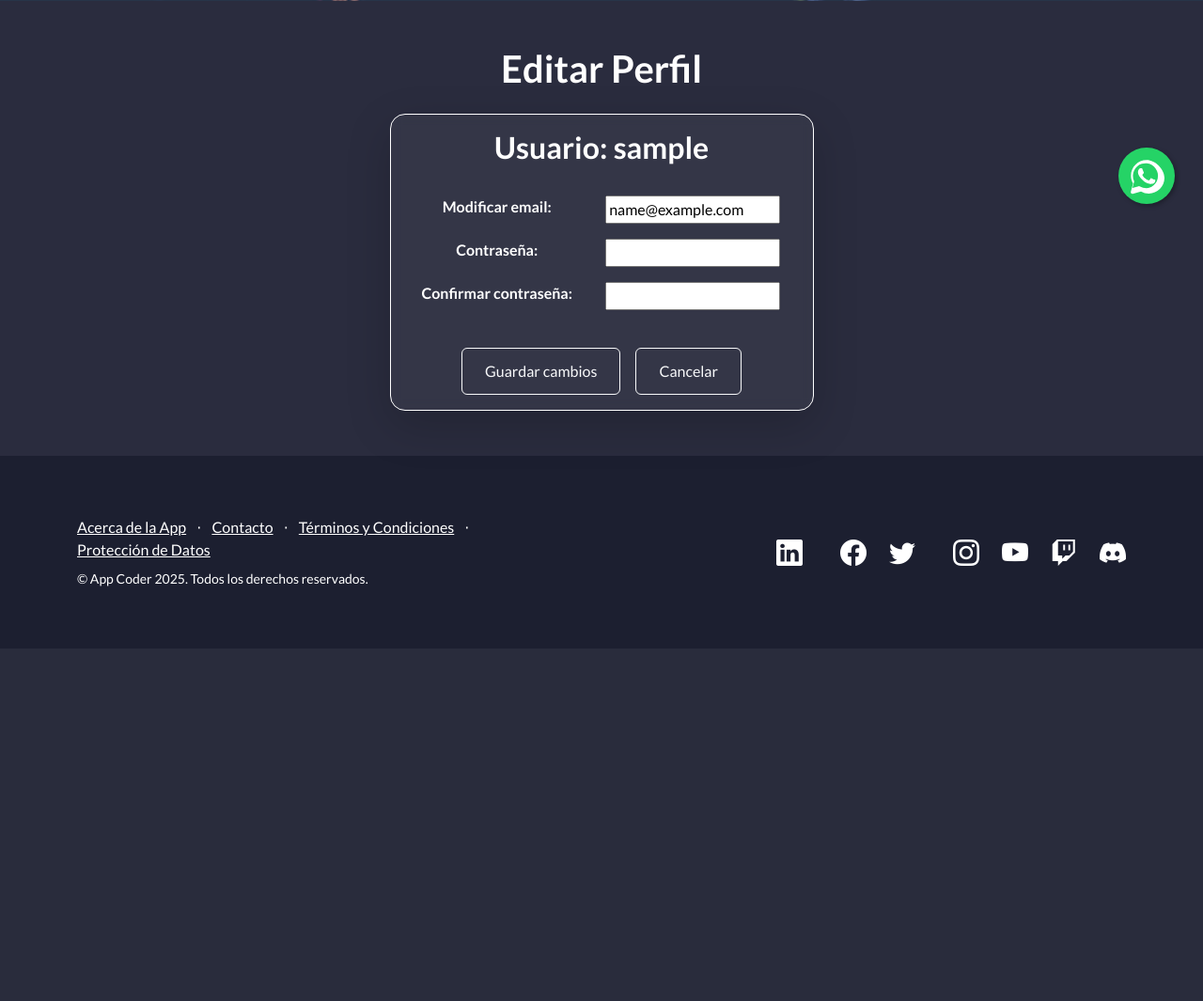
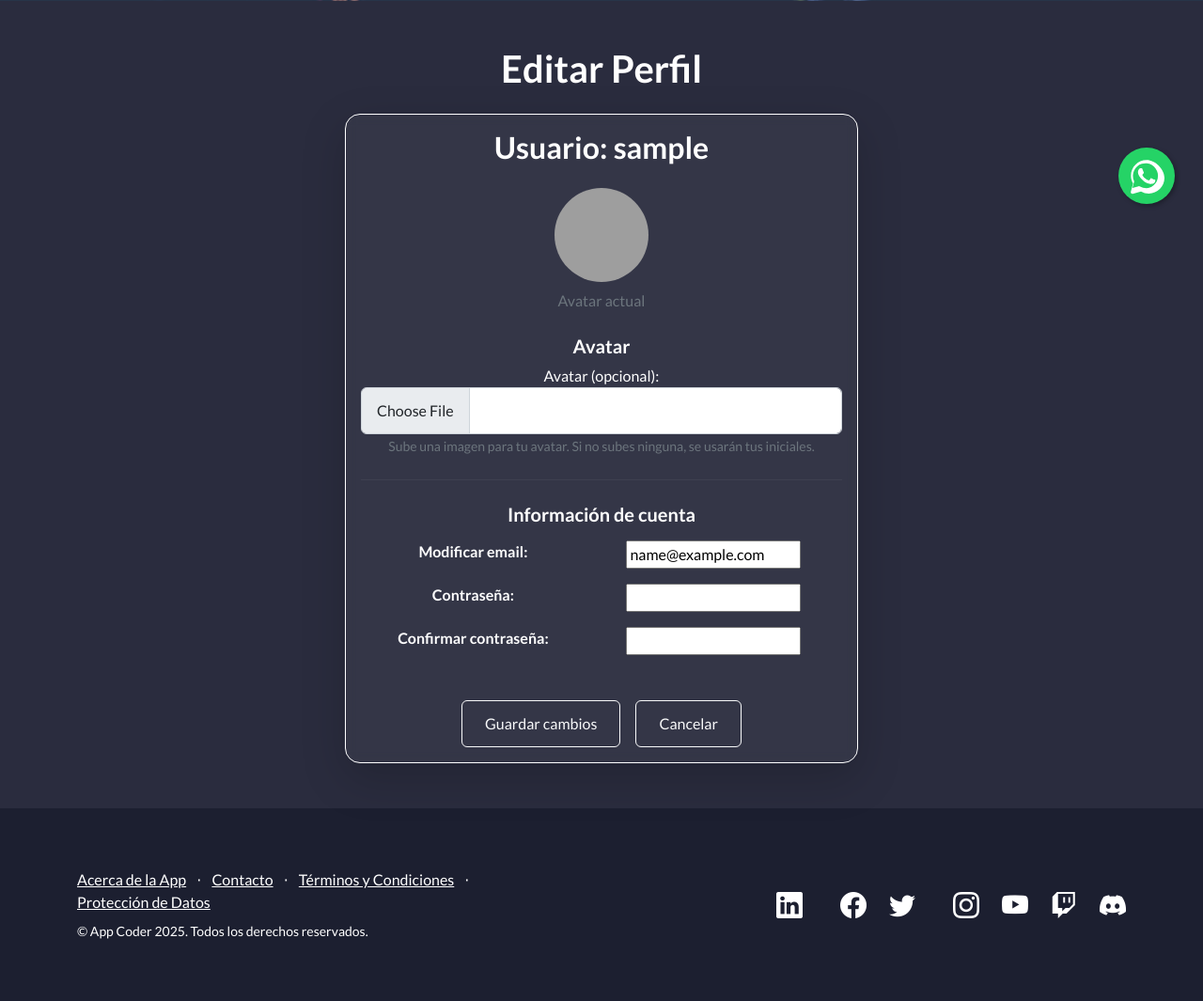
Before and after one commit to vanerm/CursoPython, a Django app: page /AppCoder/editar_perfil/ in a window 1280 px wide. Shown: the part 553-1618 px from the top of the page at 94% size. Before the commit the page ends 1243 px from the top, so only its background shows below. Run offline with Django 5.2, Linux system fonts and the light colour scheme; the visitor is signed in with stand-in values (Sample User, id 1); data comes from the database, SQL or seed files in the repository; some libraries are stand-ins or nearby versions; some web fonts are replaced; grey boxes are pictures that could not be loaded.

Commit message:
feat: Implement personalized user avatar functionality

```diff
--- a/AppCoder/admin.py
+++ b/AppCoder/admin.py
@@ -1,8 +1,8 @@
 from django.contrib import admin
-from .models import *   # Import all models from the current app
+from AppCoder.models import Curso, Alumno, Profesor, Profile
 
+# Register your models here.
 admin.site.register(Curso)
 admin.site.register(Alumno)
 admin.site.register(Profesor)
-
-# Register your models here.
+admin.site.register(Profile)
--- a/AppCoder/forms.py
+++ b/AppCoder/forms.py
@@ -1,5 +1,5 @@
 from django import forms
-from AppCoder.models import Curso
+from AppCoder.models import Curso, Profile
 from django.contrib.auth.forms import UserCreationForm
 from django.contrib.auth.models import User
 
@@ -31,3 +31,18 @@ class UserEditForm(UserCreationForm):
         model = User
         fields = ['email', 'password1', 'password2']
         help_texts = {k: "" for k in fields}
+
+class ProfileForm(forms.ModelForm):
+    class Meta:
+        model = Profile
+        fields = ['avatar']
+        labels = {
+            'avatar': 'Avatar (opcional)'
+        }
+        widgets = {
+            'avatar': forms.FileInput(attrs={
+                'class': 'form-control',
+                'accept': 'image/*',
+                'style': 'color: white;'
+            })
+        }
--- a/AppCoder/models.py
+++ b/AppCoder/models.py
@@ -1,9 +1,10 @@
 from django.db import models
+from django.contrib.auth.models import User
 
 # Create your models here.
 # CURSOS
 class Curso(models.Model):
-    nombre = models.CharField(max_length=40)
+    nombre = models.CharField(max_length=50)
     camada = models.IntegerField()
 
     def __str__(self):
@@ -11,16 +12,30 @@ class Curso(models.Model):
 
 # PROFESORES
 class Profesor(models.Model):
-    nombre = models.CharField(max_length=40)
-    especialidad = models.CharField(max_length=40)
+    nombre = models.CharField(max_length=50)
+    especialidad = models.CharField(max_length=50)
 
     def __str__(self):
         return f"{self.nombre} - {self.especialidad}"
 
 # ALUMNOS
 class Alumno(models.Model):
-    nombre = models.CharField(max_length=40)
+    nombre = models.CharField(max_length=50)
     dni = models.CharField(max_length=15)
 
     def __str__(self):
         return f"{self.nombre} - {self.dni}"
+
+class Profile(models.Model):
+    user = models.OneToOneField(User, on_delete=models.CASCADE)
+    avatar = models.ImageField(upload_to='avatars/', null=True, blank=True)
+
+    def __str__(self):
+        return f"Perfil de {self.user.username}"
+
+    def get_avatar_url(self):
+        if self.avatar:
+            return self.avatar.url
+        else:
+            # Si no hay avatar, usar las iniciales con UI Avatars
+            return f"https://ui-avatars.com/api/?name={self.user.username}&background=random&color=fff"
--- a/AppCoder/templates/editar_perfil.html
+++ b/AppCoder/templates/editar_perfil.html
@@ -7,19 +7,49 @@
 
 <div class="container mt-4">
     <div class="row justify-content-center">
-        <div class="col-lg-5">
+        <div class="col-lg-6">
             <div class="card border-white shadow-lg rounded-4" style="background-color: rgba(255, 255, 255, 0.05); backdrop-filter: blur(6px);">
                 <div class="card-body text-white text-center">
 
                     <h2 class="mb-4">Usuario: {{ usuario }}</h2>
 
-                    <form action="" method="POST">
+                    <!-- Mostrar avatar actual -->
+                    <div class="mb-4">
+                        <img src="{{ profile.get_avatar_url }}" alt="Avatar"
+                             class="rounded-circle" style="width: 100px; height: 100px; object-fit: cover;">
+                        <p class="mt-2 text-muted">Avatar actual</p>
+                    </div>
+
+                    <form action="" method="POST" enctype="multipart/form-data">
                         {% csrf_token %}
 
-                        <div class="table-responsive">
-                            <table class="table table-borderless text-white">
-                                {{ miFormulario.as_table }}
-                            </table>
+                        <!-- Formulario de perfil (avatar) -->
+                        <div class="mb-4">
+                            <h5>Avatar</h5>
+                            <div class="form-group">
+                                {{ profileForm.avatar.label_tag }}
+                                {{ profileForm.avatar }}
+                                {% if profileForm.avatar.errors %}
+                                    <div class="text-danger">
+                                        {{ profileForm.avatar.errors }}
+                                    </div>
+                                {% endif %}
+                                <small class="form-text text-muted">
+                                    Sube una imagen para tu avatar. Si no subes ninguna, se usarán tus iniciales.
+                                </small>
+                            </div>
+                        </div>
+
+                        <hr class="my-4" style="border-color: rgba(255,255,255,0.2);">
+
+                        <!-- Formulario de usuario (email y contraseña) -->
+                        <div class="mb-4">
+                            <h5>Información de cuenta</h5>
+                            <div class="table-responsive">
+                                <table class="table table-borderless text-white">
+                                    {{ miFormulario.as_table }}
+                                </table>
+                            </div>
                         </div>
 
                         <div class="d-flex justify-content-center gap-3 mt-3">
--- a/AppCoder/templates/padre.html
+++ b/AppCoder/templates/padre.html
@@ -81,8 +81,13 @@
                 <div class="dropdown ms-3">
                     <a class="d-flex align-items-center text-white text-decoration-none dropdown-toggle" href="#"
                         role="button" id="userDropdown" data-bs-toggle="dropdown" aria-expanded="false">
-                        <img src="https://ui-avatars.com/api/?name={{ user.username }}&background=random&color=fff"
-                            alt="Avatar" width="32" height="32" class="rounded-circle me-2">
+                        {% if user.profile.avatar %}
+                            <img src="{{ user.profile.avatar.url }}" alt="Avatar" width="32" height="32"
+                                 class="rounded-circle me-2" style="object-fit: cover;">
+                        {% else %}
+                            <img src="https://ui-avatars.com/api/?name={{ user.username }}&background=random&color=fff"
+                                alt="Avatar" width="32" height="32" class="rounded-circle me-2">
+                        {% endif %}
                         <span>{{ user.username }}</span>
                     </a>
                     <ul class="dropdown-menu dropdown-menu-end" aria-labelledby="userDropdown">
--- a/AppCoder/views.py
+++ b/AppCoder/views.py
@@ -9,6 +9,8 @@ from django.contrib.auth.forms import AuthenticationForm, UserCreationForm
 from django.contrib.auth import authenticate, login, logout
 from django.contrib.auth.decorators import login_required
 from django.http import Http404
+from AppCoder.models import Profile
+from AppCoder.forms import ProfileForm
 
 # Create your views here.
 def inicio(request):
@@ -258,14 +260,24 @@ def perfil(request):
 @login_required
 def editar_perfil(request):
     usuario = request.user
+
+    # Obtener o crear el perfil del usuario
+    profile, created = Profile.objects.get_or_create(user=usuario)
+
     if request.method == "POST":
         mi_formulario = UserEditForm(request.POST)
-        if mi_formulario.is_valid():
+        profile_form = ProfileForm(request.POST, request.FILES, instance=profile)
+
+        if mi_formulario.is_valid() and profile_form.is_valid():
             informacion = mi_formulario.cleaned_data
             usuario.email = informacion["email"]
             password = informacion["password1"]
             usuario.set_password(password)
             usuario.save()
+
+            # Guardar el avatar
+            profile_form.save()
+
             messages.success(request, "Perfil actualizado exitosamente")
             return redirect('inicio')
 
@@ -273,7 +285,14 @@ def editar_perfil(request):
         mi_formulario = UserEditForm(initial={
             "email": usuario.email
         })
-    return render(request, "editar_perfil.html", {"miFormulario": mi_formulario, "usuario": usuario})
+        profile_form = ProfileForm(instance=profile)
+
+    return render(request, "editar_perfil.html", {
+        "miFormulario": mi_formulario,
+        "profileForm": profile_form,
+        "usuario": usuario,
+        "profile": profile
+    })
 
 # Page 404 Not Found
 def error_personalizado(request):
--- a/Clase18/settings.py
+++ b/Clase18/settings.py
@@ -149,3 +149,7 @@ ALLOWED_HOSTS = ['localhost', '127.0.0.1']  # o el dominio real
 STATIC_URL = '/static/'
 STATICFILES_DIRS = [os.path.join(BASE_DIR, 'AppCoder', 'static', 'AppCoder')]  # solo para desarrollo
 STATIC_ROOT = os.path.join(BASE_DIR, 'staticfiles')  # solo para producción
+
+# Configuración para archivos de media (avatares)
+MEDIA_URL = '/media/'
+MEDIA_ROOT = os.path.join(BASE_DIR, 'media')
--- a/Clase18/urls.py
+++ b/Clase18/urls.py
@@ -27,3 +27,7 @@ urlpatterns = [
 # Agregar esto solo si estás sirviendo estáticos en desarrollo o pruebas con DEBUG=False
 if not settings.DEBUG:
     urlpatterns += static(settings.STATIC_URL, document_root=settings.STATIC_ROOT)
+
+# Servir archivos de media en desarrollo
+if settings.DEBUG:
+    urlpatterns += static(settings.MEDIA_URL, document_root=settings.MEDIA_ROOT)
```
Also changed, not shown: AppCoder/templates/perfil.html (+7 -2 lines), AppCoder/migrations/0005_alter_alumno_nombre_alter_curso_nombre_and_more.py (added), README.md, 1 other file.
